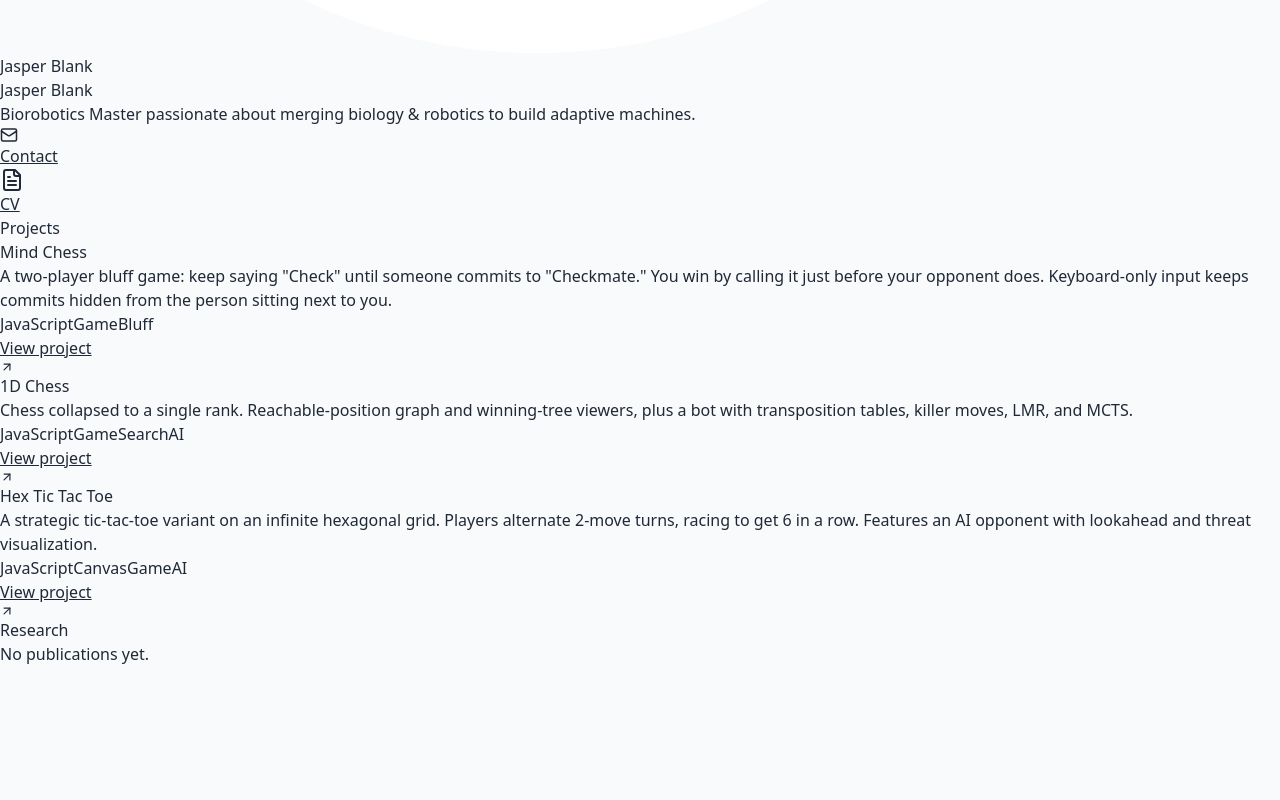
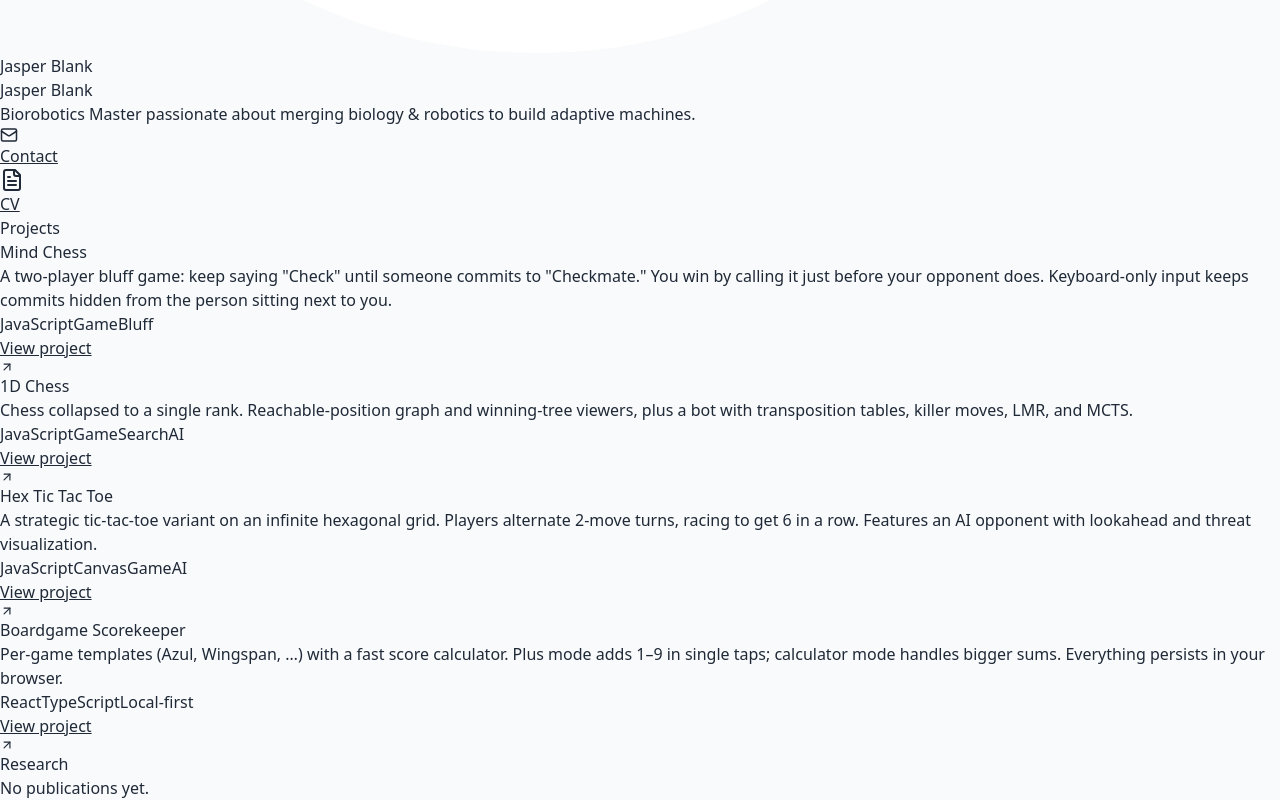
Before and after one commit to JasperBlank/jasperblank-site, a React (Vite) app: page / in a window 1280 px wide. Shown: the part 1026-1826 px from the top of the page. Before the commit the page ends 1692 px from the top, so only its background shows below. Built offline with nearby package versions, Linux system fonts and the light colour scheme.

Commit message:
Add Boardgame Scorekeeper project at /scorekeeper/
React + TypeScript app with per-game templates (saved in localStorage),
a fast tap-to-add Plus mode, and a calculator mode for bigger sums.

```diff
--- a/src/App.jsx
+++ b/src/App.jsx
@@ -29,6 +29,13 @@ export default function PersonalWebsite() {
         "A strategic tic-tac-toe variant on an infinite hexagonal grid. Players alternate 2-move turns, racing to get 6 in a row. Features an AI opponent with lookahead and threat visualization.",
       link: "/hex-tictactoe.html",
       tags: ["JavaScript", "Canvas", "Game", "AI"],
+    },
+    {
+      title: "Boardgame Scorekeeper",
+      description:
+        "Per-game templates (Azul, Wingspan, …) with a fast score calculator. Plus mode adds 1–9 in single taps; calculator mode handles bigger sums. Everything persists in your browser.",
+      link: "/scorekeeper/",
+      tags: ["React", "TypeScript", "Local-first"],
     },
   ]; // { title, description, link, tags }
   const research = []; // { title, abstract, link }
```
Also changed, not shown: 6 other files (tests, documents, lock files or other folders).
